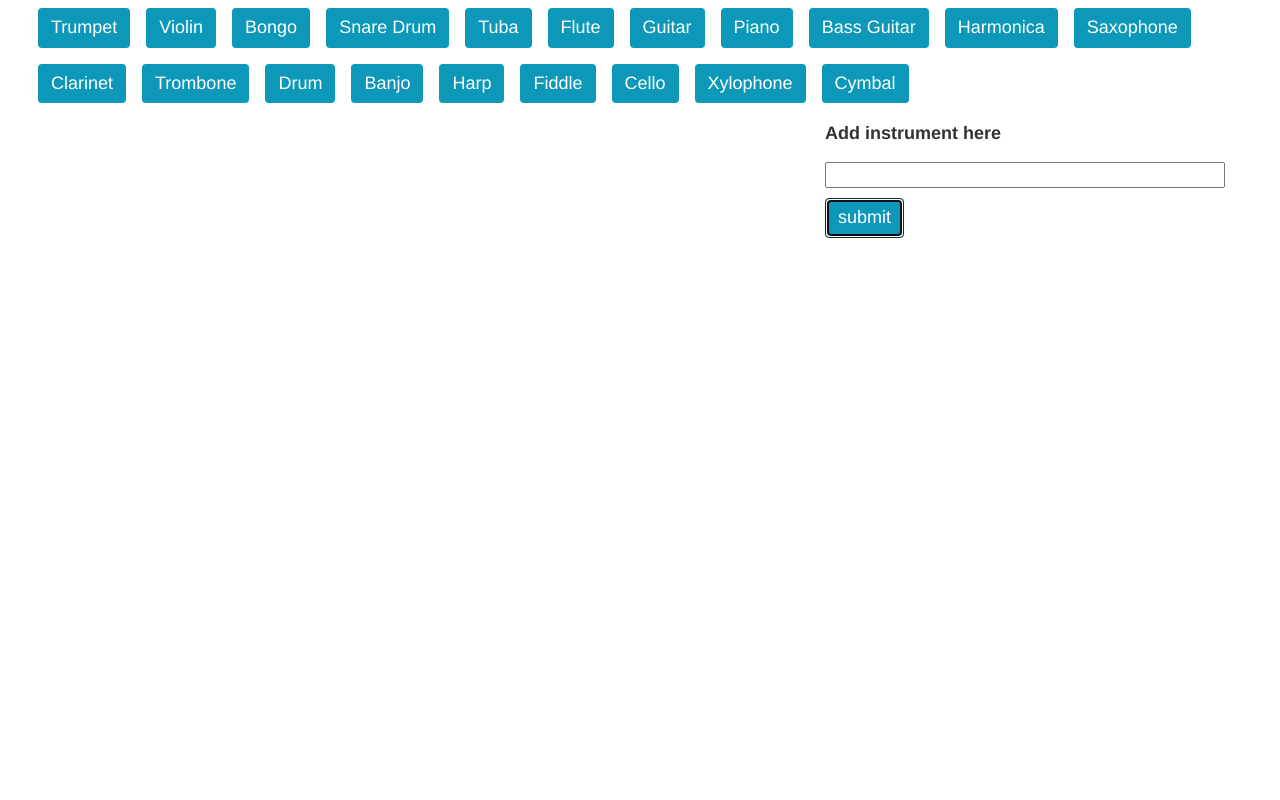
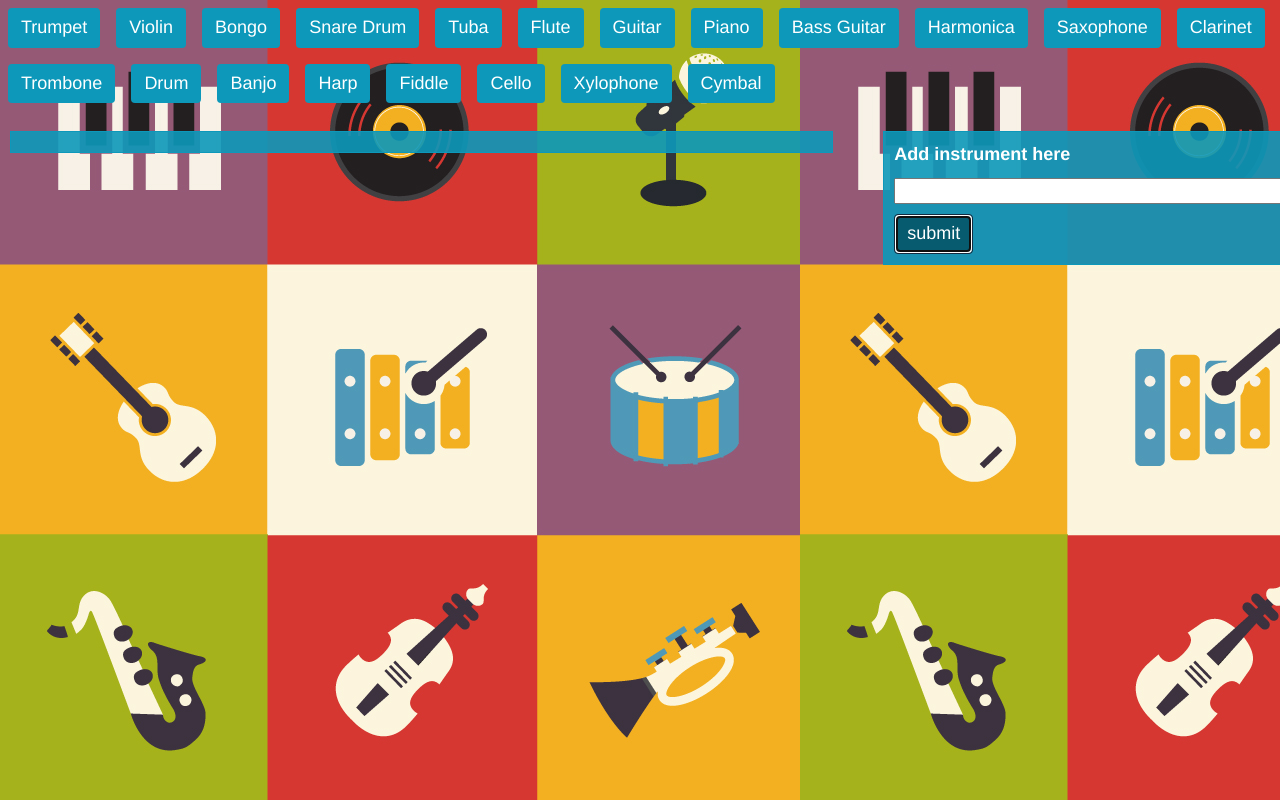
Before and after one commit to RichHolme/Giphy-Page, a plain HTML site: page index.html in a window 1280 px wide. Both pictures are taken after a click on the input "submit". Shown: the top 800 px of the page. Drawn offline with nearby package versions, Linux system fonts and the light colour scheme.

Commit message:
background, color, comment

```diff
--- a/assets/javascript/app.js
+++ b/assets/javascript/app.js
@@ -3,7 +3,10 @@ $(document).ready(function() {
 	// to make sure user doesnt create empty button on page load
 	$("#input").val(" ");
 
-	// array of animal names
+	// hide empty container
+	$(".myContainer").hide();
+
+	// array of instrument names
 	var topics = ['Trumpet', 'Violin', 'Bongo', 'Snare Drum', 'Tuba', 'Flute', 'Guitar', 'Piano', 'Bass Guitar', 'Harmonica', 'Saxophone',
 				  'Clarinet', 'Trombone', 'Drum', 'Banjo', 'Harp', 'Fiddle', 'Cello', 'Xylophone', 'Cymbal']
 
@@ -13,7 +16,7 @@ $(document).ready(function() {
 		// empty div for each new button
 		$("#buttons").empty();
 
-		// loog through animal array and display each as button
+		// loop through animal array and display each as button
 		for(var i = 0; i < topics.length; i++){
 
 			// get array strings and use strings as button text value
@@ -30,7 +33,10 @@ $(document).ready(function() {
 	// determine name and call fucntion to display gifs
 	$(document).on('click', 'button', function(event){
 
-		// get text in button
+		// show container
+		$(".myContainer").show();
+
+		// get id of button
 		var name = this.id;
 
 		// clear div for new set of gifs
@@ -56,7 +62,7 @@ $(document).ready(function() {
       			var giphyURL = response.data[i].images.fixed_height.url;
       			// get index of 200 add 3 to insert _s
       			var n = giphyURL.indexOf('200') + 3;
-      			// slice sting insert _s concatenate
+      			// slice string insert _s concatenate
       			var output = [giphyURL.slice(0, n), '_s', giphyURL.slice(n)].join('');
 
       			// get rating
@@ -77,16 +83,19 @@ $(document).ready(function() {
     			newRating.append('Rating: ' + rating);
 
     			// create complete div
-    			var newAnimal = $("<div>").addClass('instrumentClass').append(newRating, newImg);
+    			var newInstruments = $("<div>").addClass('instrumentClass').append(newRating, newImg);
 
     			// append div to screen
-    			$("#instruments").append(newAnimal);
+    			$("#instruments").append(newInstruments);
         	}
     	});
 	}
 
 	// when user searches for gifs in input field
 	$(document).on('click', '#addinput', function(event){
+
+		// show container
+		$(".myContainer").show();
 
 		// prevent page reload
 		event.preventDefault();
--- a/assets/style/style.css
+++ b/assets/style/style.css
@@ -8,39 +8,31 @@ button{
 }
 
 #addinput{
-	background-color: #0d98ba !important;
+	background-color: #075b6f !important;
 	font-size: 18px !important;
+	color: white !important;
+	margin-top: 10px !important;
 }
 
 body{
 	overflow-x: hidden;
-}
-
-div{
-	margin-left: 30px;
-	margin-bottom: 10px;
-	/*display: block;*/
+	background-image: url('../images/background.jpg') !important;
 }
 
 .instrumentClass{
-	/*text-align: center;*/
 	float: left;
-}
-
-#form{
-	float: right;
-	/*white-space: nowrap;*/
+	margin-top: 10px;
+	margin-left: 20px;
+	margin-bottom: 10px;
 }
 
 label{
-	display: block;
 	font-size: 18px;
+	color: white;
 }
 
 input{
-	display: block;
-	margin-top: 10px !important;
-	margin-right: 70px !important;
+	margin-top: 5px !important;
 }
 
 #input{
@@ -49,4 +41,20 @@ input{
 
 p{
 	font-size: 18px;
+	color: white;
 }
+
+.myContainer{
+	background-color: rgba(13,152,186, .9);
+	border: solid #0d98ba 1px;
+	margin: 20px 10px 10px 10px;
+	padding: 10px;
+}
+
+form{
+	background-color: rgba(13,152,186, .9);
+	border: solid #0d98ba 1px;
+	padding: 10px;
+	margin: 20px 0px 10px 10px;
+	width: 420px;
+}
--- a/index.html
+++ b/index.html
@@ -18,18 +18,27 @@
 	</div>
 
 	<div class="row">
-	<form id="form">
-		<label for="input">Add instrument here</label>
-		<input id="input" type="text">
 
-		<input id="addinput" class="btn btn-primary" type="submit" value="submit">
-	</form>
+		<div class="col-md-8">
 
+			<div class="myContainer">
+			<div class="row" id="instruments"></div>
+			</div>
+		</div>
 
-	<div id="instruments" class="col-md-8">
+		<div class="col-md-3">
+			<form id="form">
+
+				<label for="input">Add instrument here</label>
+				<input id="input" type="text">
+
+				<input id="addinput" class="btn btn-primary" type="submit" value="submit">
+
+			</form>
+		</div>
 
 	</div>
-	</div>
+
 
 </body>
 </html>
```
Also changed, not shown: assets/images/background.jpg (added).
